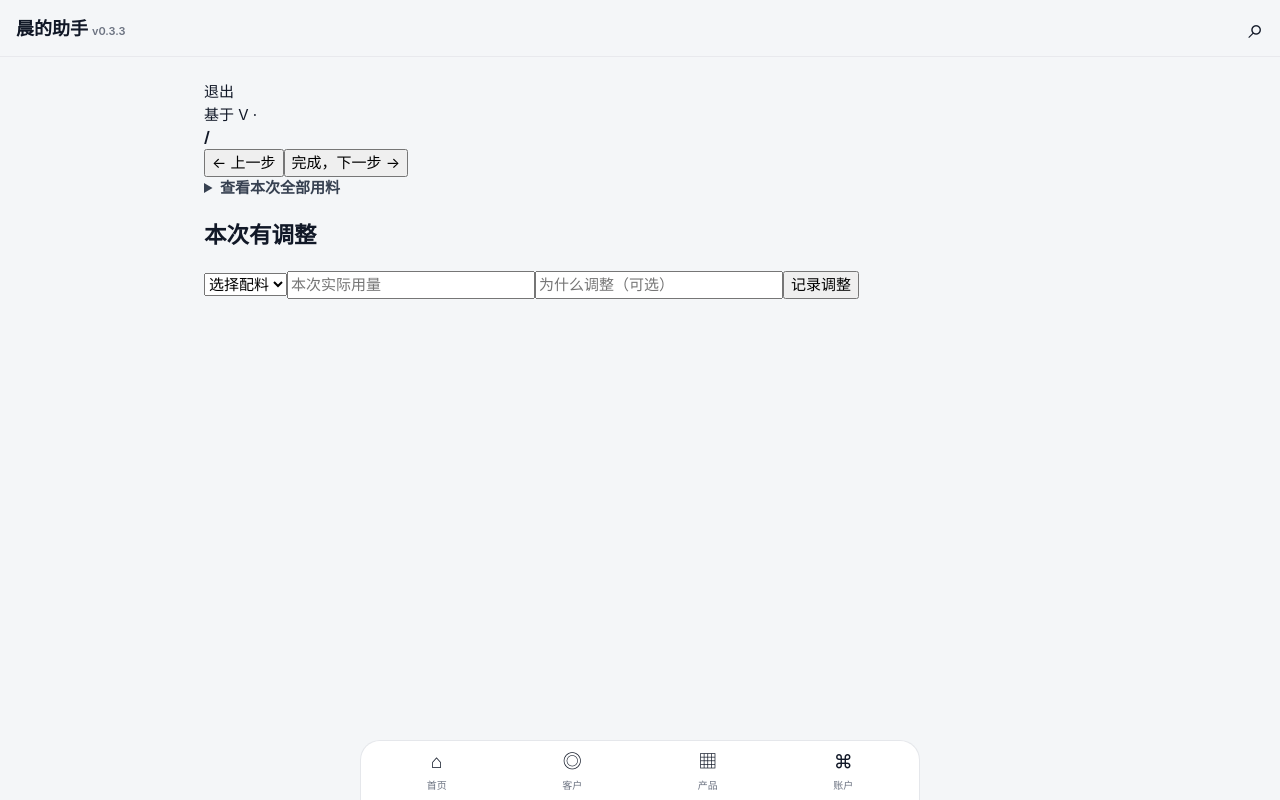
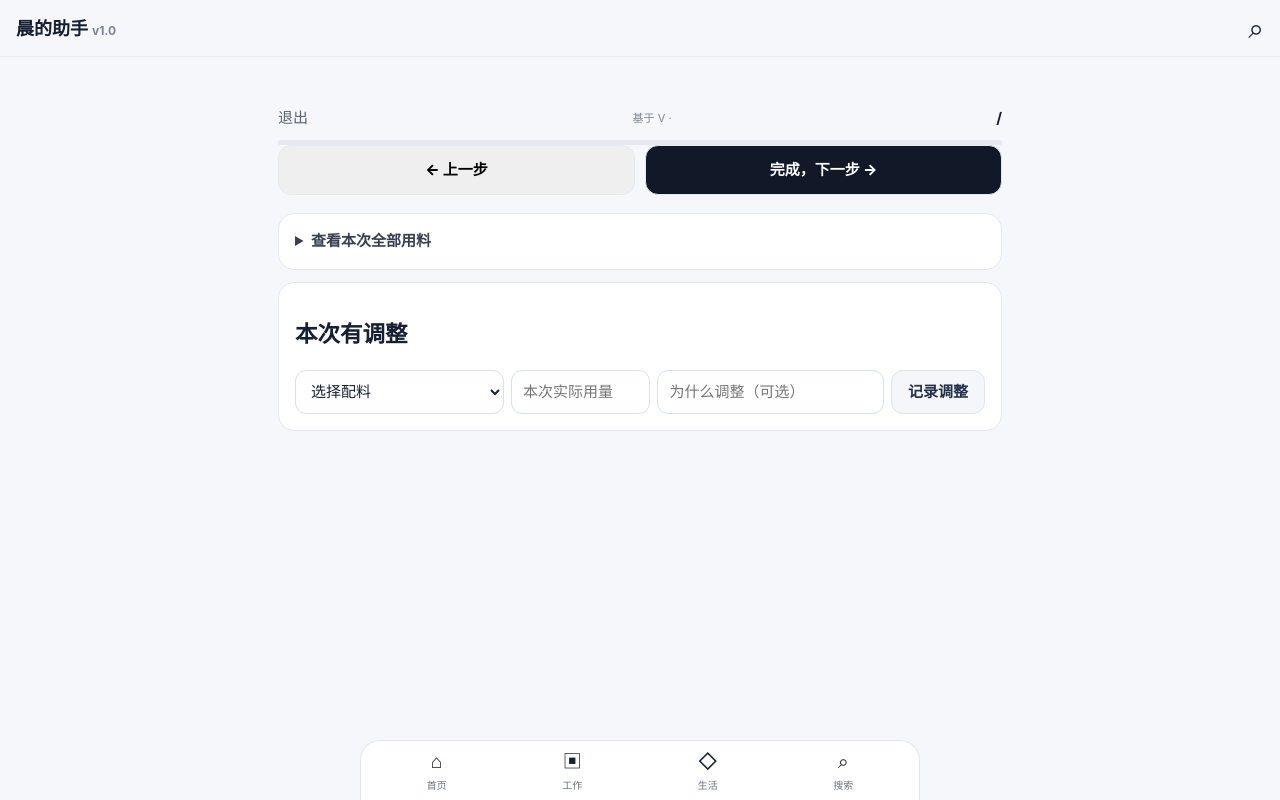
Before and after one commit to zc202302-lab/chen-assistant, a Python web app: template app/templates/cook_mode_v10.html in a window 1280 px wide. Run offline with Jinja, Linux system fonts and the light colour scheme; the template is opened without the code that fills it, so the values that code supplies are empty.

Commit message:
feat: introduce v1.0 global navigation and life assets

```diff
--- a/app/templates/base.html
+++ b/app/templates/base.html
@@ -20,19 +20,20 @@
   <link rel="stylesheet" href="/static/v03_payment_template.css?v=0311">
   <link rel="stylesheet" href="/static/v031_payment_workflow.css?v=0314">
   <link rel="stylesheet" href="/static/v032_customer_import.css?v=0320">
+  <link rel="stylesheet" href="/static/v10.css?v=1000">
   <title>{% block title %}晨的助手{% endblock %}</title>
 </head>
 <body>
 <header class="topbar">
-  <a class="brand" href="/">晨的助手 <span>v0.3.3</span></a>
+  <a class="brand" href="/">晨的助手 <span>v1.0</span></a>
   <a class="search-link" href="/search" aria-label="搜索">⌕</a>
 </header>
 <main class="page">{% block content %}{% endblock %}</main>
 <nav class="bottom-nav" aria-label="主导航">
   <a href="/" class="nav-item">⌂<span>首页</span></a>
-  <a href="/customers" class="nav-item">◎<span>客户</span></a>
-  <a href="/products" class="nav-item">▦<span>产品</span></a>
-  <a href="/accounts" class="nav-item">⌘<span>账户</span></a>
+  <a href="/work" class="nav-item">▣<span>工作</span></a>
+  <a href="/life" class="nav-item">◇<span>生活</span></a>
+  <a href="/search" class="nav-item">⌕<span>搜索</span></a>
 </nav>
 <script src="/static/app.js?v=0311" defer></script>
 <script src="/static/v028.js?v=0311" defer></script>
@@ -55,5 +56,6 @@
 <script src="/static/v031_workflow_dom_guard.js?v=0314" defer></script>
 <script src="/static/v031_windows_bootstrap.js?v=0317" defer></script>
 <script src="/static/v033_payment_flow_patch.js?v=0331" defer></script>
+<script src="/static/v10.js?v=1000" defer></script>
 </body>
 </html>
```
